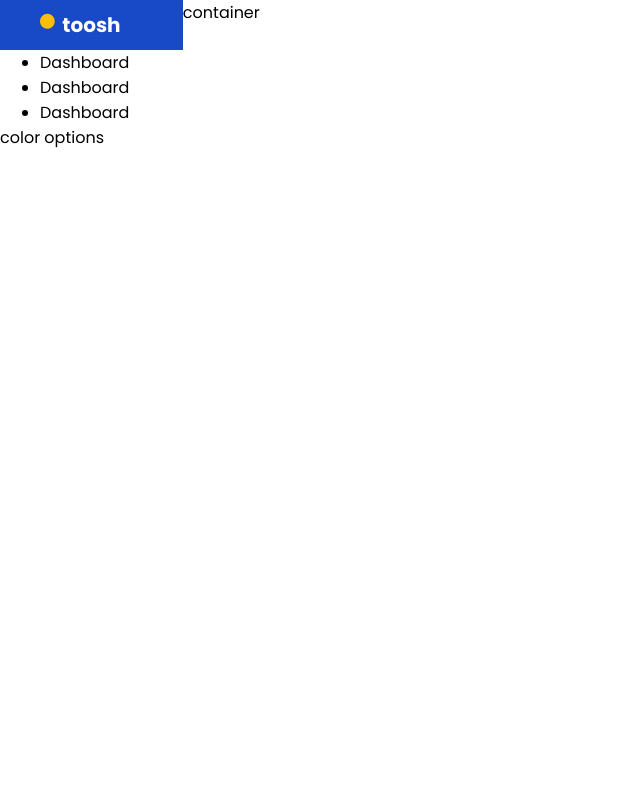
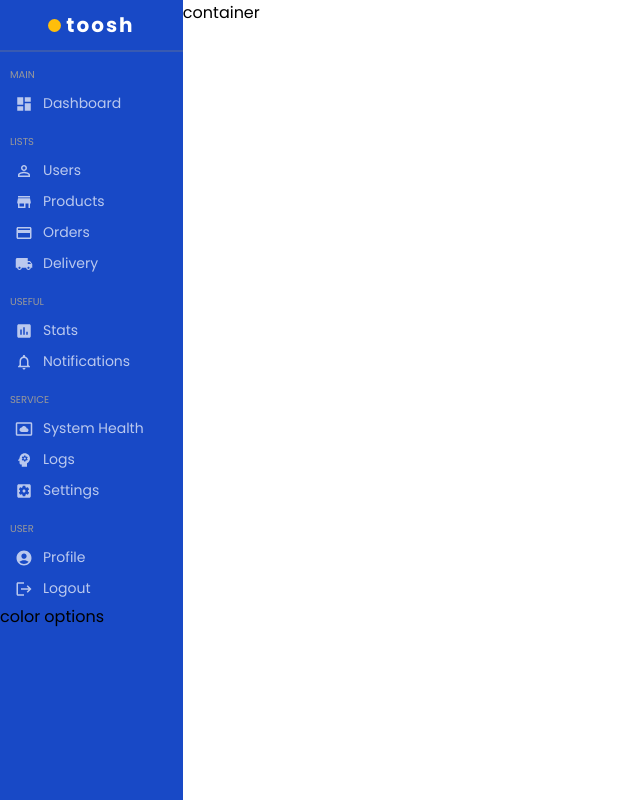
Before and after one commit to SanyaOdare/toosh-dashboard-react-app, a React (Create React App) app: page / in a window 1280 px wide. Shown: the whole page, without its empty margins (0-640 px from the left). Built offline with nearby package versions, Linux system fonts and the light colour scheme; the HTML template or start-up script is replaced by a standard one.

Commit message:
style the sidebar

```diff
--- a/package.json
+++ b/package.json
@@ -3,6 +3,10 @@
   "version": "0.1.0",
   "private": true,
   "dependencies": {
+    "@emotion/react": "^11.10.0",
+    "@emotion/styled": "^11.10.0",
+    "@mui/icons-material": "^5.8.4",
+    "@mui/material": "^5.9.3",
     "@testing-library/jest-dom": "^5.16.5",
     "@testing-library/react": "^13.3.0",
     "@testing-library/user-event": "^13.5.0",
--- a/src/components/sidebar/Sidebar.jsx
+++ b/src/components/sidebar/Sidebar.jsx
@@ -1,17 +1,80 @@
 import "./sidebar.scss"
+import DashboardIcon from '@mui/icons-material/Dashboard';
+import PersonOutlineIcon from '@mui/icons-material/PersonOutline';
+import CreditCardIcon from '@mui/icons-material/CreditCard';
+import LocalShippingIcon from '@mui/icons-material/LocalShipping';
+import InsertChartIcon from '@mui/icons-material/InsertChart';
+import NotificationsNoneIcon from '@mui/icons-material/NotificationsNone';
+import SettingsSystemDaydreamIcon from '@mui/icons-material/SettingsSystemDaydream';
+import PsychologyIcon from '@mui/icons-material/Psychology';
+import SettingsApplicationsIcon from '@mui/icons-material/SettingsApplications';
+import AccountCircleIcon from '@mui/icons-material/AccountCircle';
+import LogoutIcon from '@mui/icons-material/Logout';
+import StoreIcon from '@mui/icons-material/Store';
 
 const Sidebar = () => {
   return (
     <div className="sidebar">
       <div className="top">
-        <span id="dot">.</span>
+        <span id="dot"></span>
         <span className="logo">toosh</span>
       </div>
+      <hr />
       <div className="center">
         <ul>
-          <li><span>Dashboard</span></li>
-          <li><span>Dashboard</span></li>
-          <li><span>Dashboard</span></li>
+        <p className="title">MAIN</p>
+          <li>
+            <DashboardIcon className="icon" />
+            <span>Dashboard</span>
+          </li>
+          <p className="title">LISTS</p>
+          <li>
+            <PersonOutlineIcon className="icon" />
+            <span>Users</span>
+          </li>
+          <li>
+            <StoreIcon className="icon" />
+            <span>Products</span>
+          </li>
+          <li>
+            <CreditCardIcon className="icon" />
+            <span>Orders</span>
+          </li>
+          <li>
+            <LocalShippingIcon className="icon" />
+            <span>Delivery</span>
+          </li>
+          <p className="title">USEFUL </p>
+          <li>
+            <InsertChartIcon className="icon" />
+            <span>Stats</span>
+          </li>
+          <li>
+            <NotificationsNoneIcon className="icon" />
+            <span>Notifications</span>
+          </li>
+          <p className="title">SERVICE</p>
+          <li>
+            <SettingsSystemDaydreamIcon className="icon" />
+            <span>System Health</span>
+          </li>
+          <li>
+            <PsychologyIcon className="icon" />
+            <span>Logs</span>
+          </li>
+          <li>
+            <SettingsApplicationsIcon className="icon" />
+            <span>Settings</span>
+          </li>
+          <p className="title">USER</p>
+          <li>
+            <AccountCircleIcon className="icon" />
+            <span>Profile</span>
+          </li>
+          <li>
+            <LogoutIcon className="icon" />
+            <span>Logout</span>
+          </li>
         </ul>
       </div>
       <div className="bottom">color options</div>
--- a/src/components/sidebar/sidebar.scss
+++ b/src/components/sidebar/sidebar.scss
@@ -1,6 +1,8 @@
 .sidebar {
-  // background-color: #1849C6;
+  background-color: #1849C6;
+  // border-right: 0.5px solid #dcdcdc;
   flex: 1;
+  min-height: 100vh;
 
   .top {
     background-color: #1849C6;
@@ -13,16 +15,63 @@
       color: #fff;
       font-size: 1.25rem;
       font-weight: 700;
-
+      letter-spacing: 2px;
       position: relative;
     }
 
     #dot {
-      color: #FFBE0B;
-      font-size: 7.5rem;
-      margin-right: 5.5rem;
-      position: absolute;
-      bottom: 90.5%;
+      background-color: #FFBE0B;
+      border-radius: 50%;
+      margin-right: 5px;
+      height: 13px;
+      width: 13px;
+    }
+  }
+
+  hr {
+    height: 0;
+    border: 0.15px solid rgb(77, 102, 164, 0.6);
+  }
+
+  .center {
+    padding-left: 10px;
+
+    ul {
+      color: rgba($color: #fff, $alpha: 0.7);
+      font-weight: 200;
+      list-style: none;
+      margin: 0;
+      padding: 0;
+
+      .title {
+        color: #999;
+        font-size: 0.625rem;
+        font-weight: 400;
+        margin-top: 15px;
+        margin-bottom: 5px;
+      }
+
+      li {
+        cursor: pointer;
+        display: flex;
+        align-items: center;
+        padding: 5px;
+
+        &:hover {
+          background-color: #1340b1;
+        }
+
+        .icon {
+          font-size: 1.125rem;
+        }
+
+        span {
+          font-size: 0.875rem;
+          font-weight: 400;
+          // color: #888;
+          margin-left: 10px;
+        }
+      }
     }
   }
 }
--- a/src/pages/home/home.scss
+++ b/src/pages/home/home.scss
@@ -9,4 +9,6 @@
 
 // --lightest-blue: #E8EFFF;
 // --dark-blue: #1849C6;
+// --bg-hover: #1340b1;
 // --toosh-yellow: #FFBE0B;
+// --title-color: #999;
```
Also changed, not shown: 1 other file (tests, documents, lock files or other folders).
